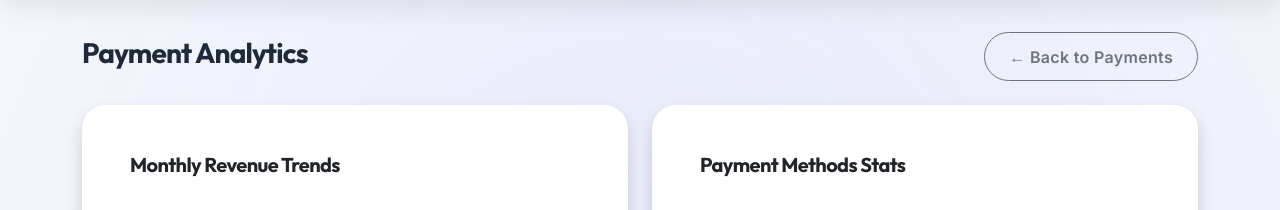
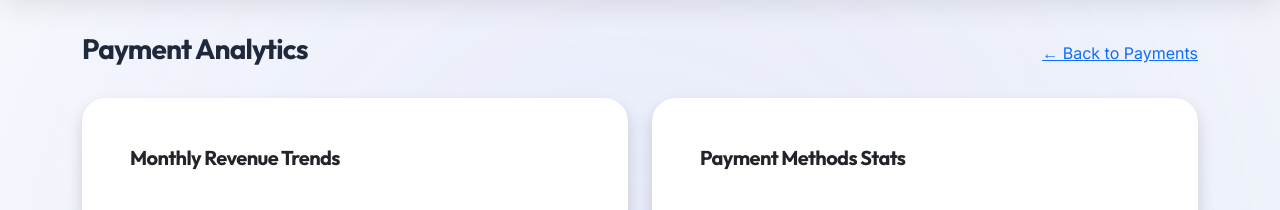
Before and after one commit to ituitis20-yilmazal19/DataTrack, a Flask app: page /payments/analytics in a window 1280 px wide. Shown: the part 81-291 px from the top of the page. Run offline with Flask 3, Linux system fonts and the light colour scheme; data that the repository does not hold is empty.

Commit message:
Fix button class for payments list link

```diff
--- a/templates/payments_analytics.html
+++ b/templates/payments_analytics.html
@@ -5,7 +5,7 @@
 {% block content %}
 <div class="d-flex justify-content-between align-items-center mb-4">
     <h1 class="h3 text-gray-800 fw-bold">Payment Analytics</h1>
-    <a href="{{ url_for('payments_list') }}" class="btn btn-outline-secondary">
+    <a href="{{ url_for('payments_list') }}" class="btn-outline-secondary">
         &larr; Back to Payments
     </a>
 </div>
```
